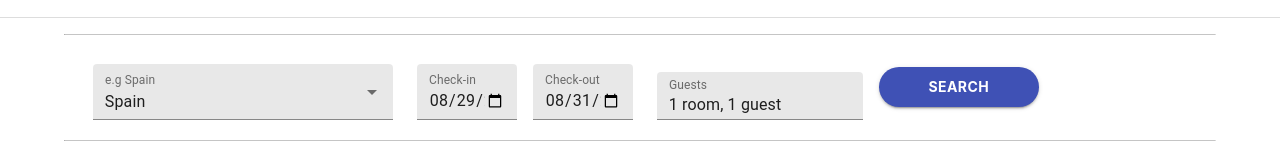
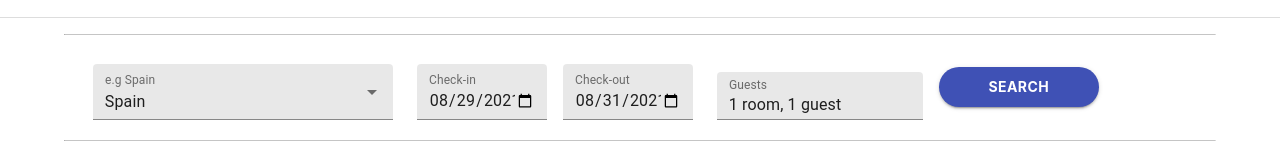
Before and after one commit to abhishekmah/Project-Hotels.com, a React (Create React App) app: page /search/Spain in a window 1280 px wide. Shown: the part 167-327 px from the top of the page. Built offline with nearby package versions, Linux system fonts and the light colour scheme; no server answers; what google-maps-react would draw is missing.

Commit message:
lastDeals,searchBar

```diff
--- a/src/Components/CardHotelSearch/SearchBar.jsx
+++ b/src/Components/CardHotelSearch/SearchBar.jsx
@@ -11,7 +11,7 @@ const useStyles = makeStyles((theme) => ({
     flexWrap: "wrap",
   },
   textField: {
-    width: 220,
+    width: 150,
     height: 20,
     backgroundColor: "white",
     size: "small",
--- a/src/Components/CardHotelSearch/SearchBar/CheckInOut.jsx
+++ b/src/Components/CardHotelSearch/SearchBar/CheckInOut.jsx
@@ -10,17 +10,17 @@ import styled from "styled-components";
 const useStyles = makeStyles((theme) => ({
   container: {
     display: "flex",
-    flexWrap: "wrap",
+    flexWrap: "nowrap",
   },
   textField: {
     marginLeft: theme.spacing(1),
     marginRight: theme.spacing(1),
-    width: 100,
+    width: 130,
   },
 }));
 
 const WrapperTextField = styled(TextField)`
-  width: 200px;
+  width: 150px;
 `;
 
 export function CheckInOut({ classes, setNight }) {
--- a/src/Pages/Auth/Signin.jsx
+++ b/src/Pages/Auth/Signin.jsx
@@ -64,7 +64,7 @@ const Signin = ({handleLogin}) => {
     }
     return (
         <div>
-            <Navbar />
+            {/* <Navbar /> */}
             <HRLine color="#d32f2f"/>
             <Container>
                 <Form>
--- a/src/Pages/Auth/Signup.jsx
+++ b/src/Pages/Auth/Signup.jsx
@@ -87,7 +87,7 @@ const Signup = () => {
     }
     return (
         <div>
-            <Navbar />
+            {/* <Navbar /> */}
             <HRLine color="#d32f2f"/>
             <Container>
                 <Form >
--- a/src/Pages/LastDeals/LastMinDeals.jsx
+++ b/src/Pages/LastDeals/LastMinDeals.jsx
@@ -8,6 +8,7 @@ import { IoEarthSharp } from "react-icons/io5";
 import Carousel from 'react-elastic-carousel';
 import CardDeal from "../../Components/CardDeal/CardDeal";
 import {Footer} from "../../Components/Footer/FooterDealsPage/FooterDeals";
+import {Link} from "react-router-dom";
 
 import { makeStyles } from '@material-ui/core/styles';
 import FormControl from '@material-ui/core/FormControl';
@@ -59,7 +60,7 @@ export default function LastMinDeals(){
 
     return (
         <div >
-          <Navbar/>
+          {/* <Navbar/> */}
             <div className={styles.imgDiv}>
               <br />
              <h1>Last Minute Deals</h1>
@@ -67,7 +68,7 @@ export default function LastMinDeals(){
              <br />
              <div className={styles.date}>
               <h1><BiSearchAlt id={styles.icon}/> Find a place to stay</h1>
-              <CitySearchBox/>
+              {/* <CitySearchBox/> */}
               <p>Enter a destination or property</p>
               <hr style={{width: "107%", marginLeft: -17, color: "white"}}/>
              </div>
@@ -95,7 +96,7 @@ export default function LastMinDeals(){
                         inputProps={{ 'aria-label': 'country' }}
                         >
                         <option value="Show all">Show all</option>
-                        <option value=" Australia">Australia</option>
+                        <option value=" Australia">California</option>
                         <option value=" Austria">Austria</option>
                         <option value="China ">China</option>
                         <option value="Czech">Czech Republic</option>
@@ -142,7 +143,7 @@ export default function LastMinDeals(){
                           <h1 style={{color: "#d32f2f",fontSize: 20}}>Save up to 15% </h1>
                           <p style={{fontSize: 14, fontWeight: 500,color: "#d32f2f", marginTop: "-5px"}}>Travel between Sun 31 May 2020 - Thu 30 December 2021</p>
                           <hr  style={{backgroundColor: "#d32f2f",marginTop: 6,border: "none",height: 1,marginBottom: 5}}/>
-                          <button>Check Price</button>
+                          <button><Link to={`/hotel/${data.hotelId}`}>Check Price</Link></button>
                           </CardDeal>
                         ))}
 
--- a/src/Pages/MAP/GoogleMapShw.jsx
+++ b/src/Pages/MAP/GoogleMapShw.jsx
@@ -4,7 +4,7 @@ import GoogleMap from '../../Components/Map/GoogleMap'
 const GoogleMapShw = () => {
     return (
         <div>
-            <div style={{width: "70%",height: "600px",marginRight: "20%", marginTop: "20px"}}>
+            <div style={{width: "70%",height: "2000px",marginRight: "20%", marginTop: "20px"}}>
             <h1 style={{ marginLeft: "40%", textAlign: "center", color: "blue", fontSize: "50px"}}>Hotel Location</h1>
             <GoogleMap/>
             </div>
```
